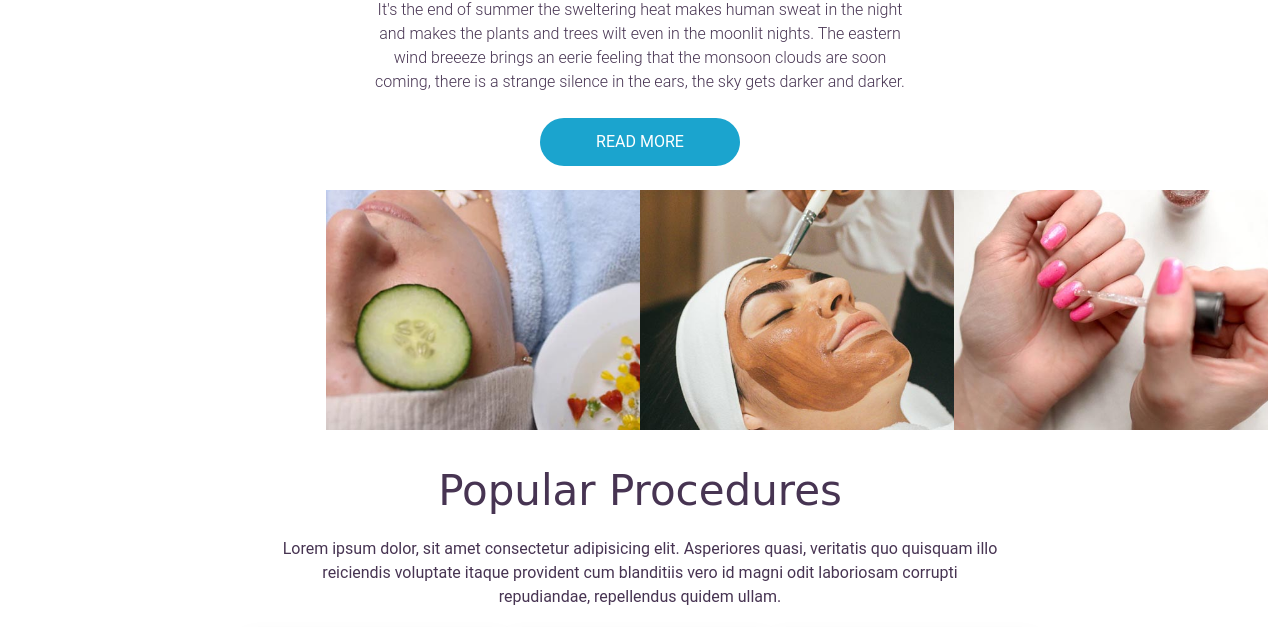
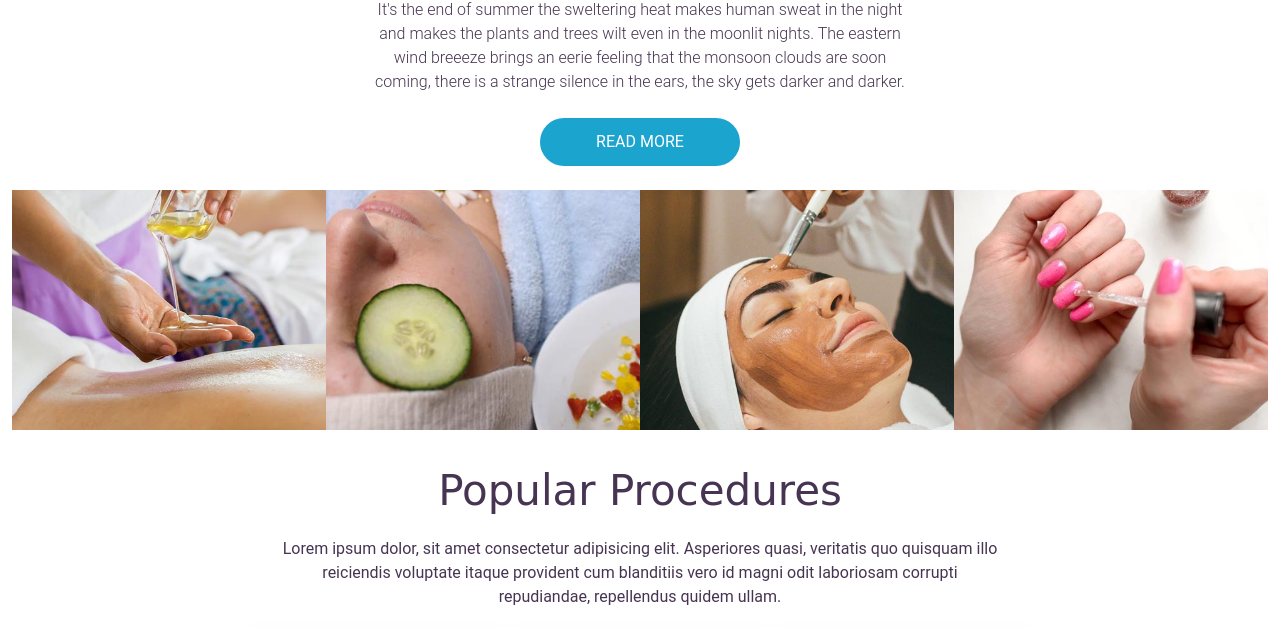
Before and after one commit to tomfidos/portfolio, a plain HTML site: page html-scss-js/index.html in a window 1280 px wide. Shown: the part 616-1243 px from the top of the page. Drawn offline with nearby package versions, Linux system fonts and the light colour scheme; files that its build step writes are made by us from their sources.

Commit message:
Corrected clas name in css.

```diff
--- a/html-scss-js/scss/layout/_services.scss
+++ b/html-scss-js/scss/layout/_services.scss
@@ -27,7 +27,7 @@
     }
 }
 
-#message {
+#massage {
     background-image: url(../img/services-bg-1.jpg);
 }
 
```
